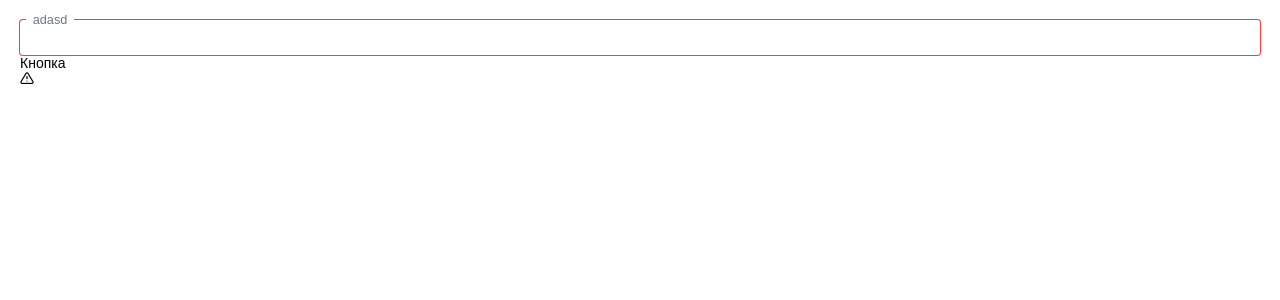
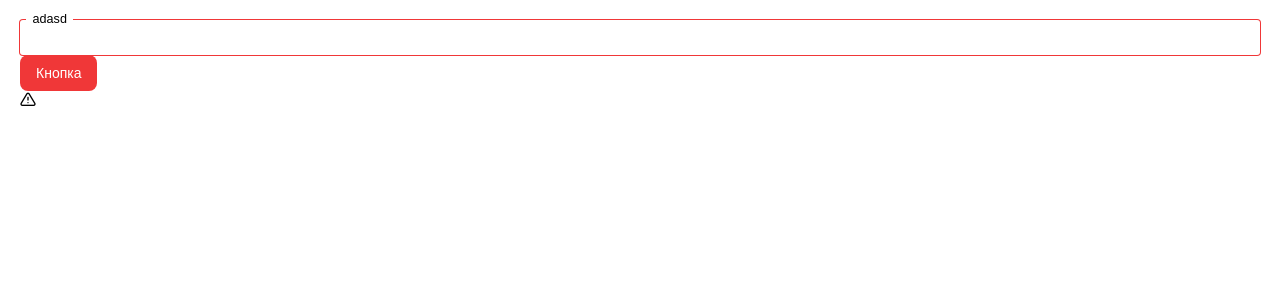
Before and after one commit to yuvmironov/yuv-components, a Vue app: page / in a window 1280 px wide. Shown: the top 300 px of the page. Built offline with nearby package versions, Linux system fonts and the light colour scheme.

Commit message:
Настройка цветовых схем компонента yuvButtonÐ

```diff
--- a/src/Styles/Variable.styl
+++ b/src/Styles/Variable.styl
@@ -1,132 +1,28 @@
 :root
-  /* Переменные: основной цвет */
-  --p-light: rgba(1, 174, 249, 1) /* #01aef9 */
-  --primary: rgba(0, 123, 194, 1) /* #007bc2 */
-  --p-dark: rgba(0, 79, 145, 1) /* #004F91 */
-  /* Переменные: оттенки основного цвета */
-  --p-5: rgba(225, 246, 255, 1) /* #e1f6ff */
-  --p-10: rgba(180, 231, 253, 1) /* #b4e7fd */
-  --p-20: rgba(130, 215, 253, 1) /* #82d7fd */
-  --p-30: rgba(80, 199, 251, 1) /* #50c7fb */
-  --p-40: rgba(41, 186, 250, 1) /* #29bafa */
-  --p-50: rgba(1, 174, 249, 1) /* #01aef9 */
-  --p-60: rgba(1, 159, 234, 1) /* #019fea */
-  --p-70: rgba(0, 140, 214, 1) /* #008cd6 */
-  --p-80: rgba(1, 123, 194, 1) /* #007bc2 */
-  --p-90: rgba(0, 79, 145, 1) /* #004f91 */
-  /* Дополнительные цвета пользовательского интерфейса. */
-  --background: rgba(243, 243, 243, 1) /* #F3F3F3 */
-  --surface: rgba(255, 255, 255, 1) /* #FFFFFF */
-  --error: rgba(242, 38, 38, 1) /* #F22626 */
-  --success: rgba(35, 194, 51, 1) /* #23C233 */
-
-  /* Типографика и цвета иконографии на поверхность (surface) */
-  --on-surface: rgba(17, 17, 17, 1) /* #111111 */
-  --on-surface-additional: rgba(137, 137, 137, 1) /* #898989 */
-  --on-surface-linck: rgba(0, 140, 214, 1) /* #019fea */
-  /* Типографика и цвета иконографии на background */
-  --on-background: rgba(17, 17, 17, 1) /* #111111 */
-  --on-back-additional: rgba(98, 98, 98, 1) /* #626262 */
-  --on-back-linck: rgba(0, 140, 214, 1) /* #019fea */
-  /* Типографика и цвета иконографии на основном цвете (primary) */
-  --on-primary: rgba(255, 255, 255, 1) /* #FFFFFF */
-  --on-p-additional: rgba(0, 79, 145, 1) /* #004f91 */
-  --on-p-linck: rgba(1, 159, 234, 1) /* #019FEA */
-  /* Типографика и цвета иконографии на поверхность ошибка (surface) */
-  --on-error: rgba(255, 255, 255, 1) /* #FFFFFF */
-  --on-error-additional: rgba(248, 151, 149, 1) /* #f89795 */
-  /* Типографика и цвета иконографии на поверхность ошибка (surface) */
-  --on-success: rgba(255, 255, 255, 1) /* #FFFFFF */
-  --on-success-additional: rgba(160, 225, 160, 1) /* #a0e1a0 */
-
-  /* Цвет тени. */
-  --shadow: rgba(0, 0, 0, 0.15) /* #000000 */
-  --shadowBack: rgba(0, 0, 0, 0.4) /* #000000 */
-  /* Переменные: оттенки основного цвета */
-  --s-5: rgba(225, 246, 255, 1) /* #f7f7f7 */
-  --s-10: rgba(238, 238, 253, 1) /* #eeeeee */
-  --s-20: rgba(225, 225, 2522, 1) /* #e1e1e1 */
-  --s-30: rgba(207, 207, 207, 1) /* #cfcfcf */
-  --s-40: rgba(170, 170, 170, 1) /* #aaaaaa */
-  --s-50: rgba(137, 137, 137, 1) /* #898989 */
-  --s-60: rgba(98, 98, 98, 1) /* #626262 */
-  --s-70: rgba(79, 79, 79, 1) /* #4f4f4f */
-  --s-80: rgba(49, 49, 49, 1) /* #313131 */
-  --s-90: rgba(17, 17, 17, 1) /* #111111 */
-
-  /* Переменные размеров шривтов */
-  --fontBase: 14px /* Базовый размер шрифта var(--fontBase) */
-
-  /* Старые переменные. НЕИСПОЛЬЗОВАТЬ */
-  --alert: rgba(255, 56, 56, 1) /* Ошибка var(--alert) */
-  --warning: rgba(255, 153, 0, 1) /* Предупреждение #FF9900 var(--warning) */
-  --back: rgba(250, 250, 250, 1) /* Общий фон #FaFaFa var(--colorBack) */
-  --backGradient77: rgba(250, 250, 250, .7) /* Градиент шапки, средний цвет */
-  --backGradient: rgba(250, 250, 250, 0) /* Градиент шапки, нижний цвет */
-  --backModal: rgba(17, 17, 17, 0.1) /* Цвет заливки фона при появлении модалки */
-  --backModalForm: rgba(0, 32, 51, 0.5) /* Цвет заливки фона при появлении форм */
-
-  /* Система цветов от черного к белому */
-  --black: rgba(17, 17, 17, 1) /* #111111 var(--black) */
-  --grayBlack: rgba(105, 121, 130, 1) /* #697982 var(--grayBlack) */
-  --grayMiddle: rgba(178, 188, 193, 1) /* #B2BCC1 var(--grayMiddle) */
-  --gray: rgba(233, 233, 233, 1) /* #E9E9E9 var(--gray) */
-  --grayLight: rgba(246, 246, 246, 1) /* #F6F6F6 var(--grayLight) */
-  --white: rgba(255, 255, 255, 1) /* #FFFFFF var(--white) */
-
-  /* Система брендовых цветов и их трансформация */
-  --brandBlack: rgba(0, 32, 51, 1) /* #002033 var(--brandBlack) */
-  --brandDark: rgba(0, 73, 165, 1) /* #0049a5 var(--brandDark) */
-  --brand: rgba(0, 122, 194, 1) /* #007AC2 var(--brand) */
-  --brandAccent: rgba(0, 145, 255, 1) /* #0091FF var(--brandAccent) */
-  --brandAccentLight: rgba(44, 170, 255, 1)
-  --brandLight: rgba(89, 194, 255, 1) /* #59C2FF var(--brandLight) */
-  --brandLightL: rgba(200, 235, 255, 1) /* #C8EBFF var(--brandLightL) */
-  //--brandLightLL: #EEF8FF
-  --warningBack: rgba(178, 188, 193, .75) /* Фон сообщения для FF var(--warningBack) */
-
-  /* Тени */
-  --shadowBase: rgba(0, 32, 51, 0.2) /* Базовая тень элемента */
-  --shadowAccent: rgba(0, 32, 51, 0.5) /* Акцентная тень элемента */
-  --shadowWarning: rgba(0, 32, 51, 0.4) /* Тень модалки */
-  --shadowButtonWarning: rgba(0, 122, 194, 0.5) /* Тень button модалки */
-
-  /* Переменные компонентов button (Базовая) */
-  --buttonColor_P: var(--grayMiddle)
-  --buttonColor_H: var(--brandAccent)
-  --buttonColor_A: var(--brandBlack)
-  --buttonColor_D: var(--gray)
-  --buttonBack_P: var(--white)
-  --buttonBack_H: var(--white)
-  --buttonBack_A: var(--brandLightL)
-  --buttonBack_D: var(--white)
-  --buttonShadow_P: var(--shadowBase)
-  --buttonShadow_H: var(--shadowAccent)
-  --buttonShadow_A: var(--shadowBase)
-
-  /* Переменные компонентов input (Базовая) */
-  --inputColor_P: var(--grayBlack)
-  --inputColor_F: var(--brandAccent)
-  --inputColor_A: var(--brandBlack)
-  --inputColor_D: var(--grayMiddle)
-  --inputPlaceholder: var(--grayBlack)
-  --inputBack_P: var(--white)
-  --inputBack_D: var(--grayLight)
-
-  /* Неизменяймые переменные */
-  --fontBig: calc(var(--fontBase) * 1.125)
-  --fontSmall: calc(var(--fontBase) * 0.875)
-  --fontTiny: calc(var(--fontBase) * 0.75)
-  --lineHeightH: calc(var(--fontBase) * 1.1)
-  --lineHeightText: calc(var(--fontBase) * 1.4)
-  --h1: calc(var(--fontBase) * 3.5)
-  --h2: calc(var(--fontBase) * 3)
-  --h3: calc(var(--fontBase) * 2.5)
-  --h4: calc(var(--fontBase) * 2)
-  --h5: calc(var(--fontBase) * 1.5)
-  --h6: calc(var(--fontBase) * 1.25)
-  --fontTitle: calc(var(--fontBase) * 2.5) /* Размер шрифта, заголовок формы */
-  --buttonIcon: calc(var(--fontBase) * 2) /* Размер иконки в кнопке формы */
-  --buttonIconMin: calc(var(--fontBase) * 1.8); /* Размер иконки в текстовых полях */
-  --buttonIconTable: calc(var(--fontBase) * 1.4); /* Размер иконки в ячейке таблицы */
-  --fontlabel: calc(var(--fontBase) / 1.1) /* Размер label при фокусе */
+  /* Color styles */
+  --gray---darker: linear-gradient(0deg, rgba(0, 0, 0, 0.5), rgba(0, 0, 0, 0.5)), #C2C9D1
+  --gray---dark: linear-gradient(0deg, rgba(0, 0, 0, 0.25), rgba(0, 0, 0, 0.25)), #C2C9D1
+  --gray---default: rgba(194, 201, 209, 1)
+  --gray---light: linear-gradient(0deg, rgba(255, 255, 255, 0.9), rgba(255, 255, 255, 0.9)), #C2C9D1
+  --gray---lighter: rgba(194, 201, 209, 1)
+  --black---default: rgba(0, 0, 0, 1)
+  --black---light: rgba(0, 0, 0, 0.5)
+  --black---lighter: rgba(0, 0, 0, 0.25)
+  --white---default: rgba(255, 255, 255, 1)
+  --white---light: rgba(255, 255, 255, 0.699999988079071)
+  --white---lighter: rgba(255, 255, 255, 0.5)
+  --primary---darker: linear-gradient(0deg, rgba(0, 0, 0, 0.5), rgba(0, 0, 0, 0.5)), #3E66FB
+  --primary---dark: linear-gradient(0deg, rgba(0, 0, 0, 0.25), rgba(0, 0, 0, 0.25)), #3E66FB
+  --primary---default: rgba(62, 102, 251, 1)
+  --primary---light: rgba(62, 102, 251, 1)
+  --primary---lighter: rgba(62, 102, 251, 1)
+  --error---darker: linear-gradient(0deg, rgba(0, 0, 0, 0.5), rgba(0, 0, 0, 0.5)), #F03738
+  --error---dark: linear-gradient(0deg, rgba(0, 0, 0, 0.25), rgba(0, 0, 0, 0.25)), #F03738
+  --error---default: rgba(240, 55, 56, 1)
+  --error---light: rgba(240, 55, 56, 1)
+  --error---lighter: rgba(240, 55, 56, 1)
+  /* Font size */
+  --base--size 14px
+  --base--label calc(var(--base--size) * 0.9)
+  --fontSize--S calc(var(--base--size) * 0.7)
+  --fontSize--M var(--base--size)
--- a/src/components/yuv-button.vue
+++ b/src/components/yuv-button.vue
@@ -1,7 +1,74 @@
 <template>
-  <button>Кнопка</button>
+  <button class="yuvButton" :class="`yuvButton__Size__${size} yuvButton__Sheme__${type}`">
+    <span v-if="leftIcon" class="icon yuvButton-IconLeft" :class="'icon-' + leftIcon"/>
+    {{ name }}
+    <span v-if="rightIcon" class="icon yuvButton-IconRight" :class="'icon-' + rightIcon"/>
+  </button>
 </template>
 
-<script></script>
+<script>
+export default {
+  name: 'yuv-button',
+  props: {
+    size: {
+      type: String,
+      default: 'M'
+    },
+    name: {
+      type: String,
+      default: 'Кнопка'
+    },
+    leftIcon: {
+      type: String
+    },
+    rightIcon: {
+      type: String
+    },
+    type: {
+      type: String,
+      default: 'danger'
+    }
+  }
+}
+</script>
 
-<style lang="stylus"></style>
+<style lang="stylus" scoped>
+.yuvButton
+  border-radius 8px
+  display flex
+  align-items center
+  &-IconLeft
+    margin-right 8px
+  &-IconRight
+    margin-left 8px
+  &__Size
+    &__S
+      font-size var(--fontSize--S)
+      padding 8px 16px
+    &__M
+      font-size var(--fontSize--M)
+      padding 10px 16px
+  &__Sheme
+    &__base
+      background var(--primary---default)
+      color var(--white---default)
+      &:hover
+        background var(--primary---dark)
+      &:active
+        background var(--primary---darker)
+    &__secondary
+      border 1px solid var(--gray---default)
+      background var(--white---default)
+      color var(--gray---default)
+      &:hover
+        background var(--gray---light)
+      &:active
+        background var(--gray---dark)
+    &__danger
+      background var(--error---default)
+      color var(--white---default)
+      &:hover
+        background var(--error---dark)
+      &:active
+        background var(--error---darker)
+</style>
--- a/src/components/yuv-input.vue
+++ b/src/components/yuv-input.vue
@@ -87,30 +87,30 @@ export default {
   width: 100%
   &-Label
     position:absolute
-    font-size: var(--fontlabel)
-    color:var(--grayBlack)
+    font-size: var(--base--label)
+    color:var(--black---default)
     z-index:2
     left:.5em
     top:.8em
     pointer-events:none
-    background:var(--inputBack_P)
+    background:var(--white---default)
     transition:all 200ms ease-out
     transform:translateY(-1.45em)
     padding: 0 .5em
   &-Input
     position:relative
-    font-size: var(--fontBase)
+    font-size: var(--base--size)
     width: 100%;
     height: 2.5em;
-    color:var(--brandBlack)
+    color:var(--black---default)
     outline:none
     border: 0
     border-radius 3px
     padding: 0 1em
-    box-shadow: inset 0 0 0 1px var(--grayMiddle)
+    box-shadow: inset 0 0 0 1px var(--black---light)
     box-sizing: border-box
     &__Error
-      box-shadow 0 0 0 1px var(--alert)
+      box-shadow 0 0 0 1px var(--error---lighter)
     &__Success
-      box-shadow 0 0 0 1px var(--success)
+      box-shadow 0 0 0 1px var(--primary---lighter)
 </style>
```
